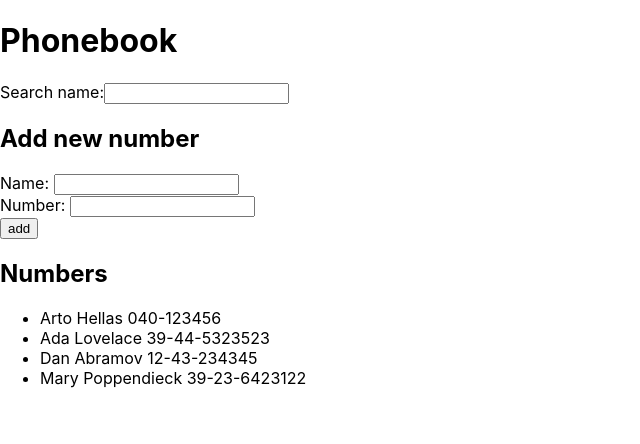
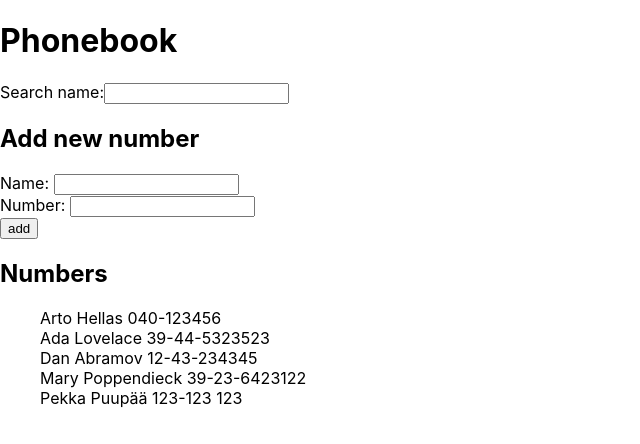
Before and after one commit to aarneharju/fullstack-open-2022, a React (Create React App) app in the folder part2/phonebook/: page / in a window 1280 px wide. Shown: the top 444 px of the page, without its empty margins (0-640 px from the left). Built offline with nearby package versions, Linux system fonts and the light colour scheme; data requests are answered from the project's data file.

Commit message:
2.15 done

```diff
--- a/part2/phonebook/db.json
+++ b/part2/phonebook/db.json
@@ -19,6 +19,11 @@
       "name": "Mary Poppendieck",
       "number": "39-23-6423122",
       "id": 4
+    },
+    {
+      "name": "Pekka Puupää",
+      "number": "123-123 123",
+      "id": 5
     }
   ]
 }
--- a/part2/phonebook/src/App.css
+++ b/part2/phonebook/src/App.css
@@ -1,3 +1,7 @@
+ul {
+  list-style-type: none;
+}
+
 .App {
   text-align: center;
 }
@@ -32,6 +36,7 @@
   from {
     transform: rotate(0deg);
   }
+
   to {
     transform: rotate(360deg);
   }
--- a/part2/phonebook/src/App.js
+++ b/part2/phonebook/src/App.js
@@ -1,3 +1,5 @@
+// NOTE: run json-server before starting: npx json-server --port 3001 --watch db.json
+
 import './App.css';
 import { useState, useEffect } from 'react';
 import axios from 'axios';
@@ -49,17 +51,22 @@ const App = () => {
   const [newName, setNewName] = useState('');
   const [newNumber, setNewNumber] = useState('');
 
+  const databaseUrl = 'http://localhost:3001/persons';
+  const serverConnectionErrorMessage = 'Connection to server failed: ';
   const personsArray = persons.filter(person => person.name.toLowerCase().includes(newSearch.toLowerCase())).map(person => <Person key={person.id} person={person} />);
 
   // Effect hooks
 
   // Get data from json-server
   useEffect(() => {
-    const promise = axios.get('http://localhost:3001/persons');
+    const promise = axios.get(databaseUrl);
 
-    promise.then(response => {
-      setPersons(response.data);
-    });
+    promise
+      .then(response => {
+        setPersons(response.data);
+      })
+      .catch(error => alert(serverConnectionErrorMessage + error));
+
   }, [])
 
   // Handler functions
@@ -78,9 +85,18 @@ const App = () => {
   const handleSubmit = (event) => {
     event.preventDefault();
     if (persons.every(person => person.name !== newName)) {
-      setPersons(persons.concat({ id: persons.length + 1, name: newName, number: newNumber }));
-      setNewName('');
-      setNewNumber('');
+
+      const newNumberObject = { name: newName, number: newNumber };
+      axios.post(databaseUrl, newNumberObject)
+        .then(response => {
+          console.log(response.data);
+          setPersons(persons.concat({ id: persons.length + 1, name: newName, number: newNumber }));
+          setNewName('');
+          setNewNumber('');
+          return
+        })
+        .catch(error => alert(`Unable to add new number, ${serverConnectionErrorMessage}: ${error}`));
+
     } else {
       alert(`${newName} is already in the phone book`);
     }
```
Lines whose indentation alone changed are shown as unchanged.
